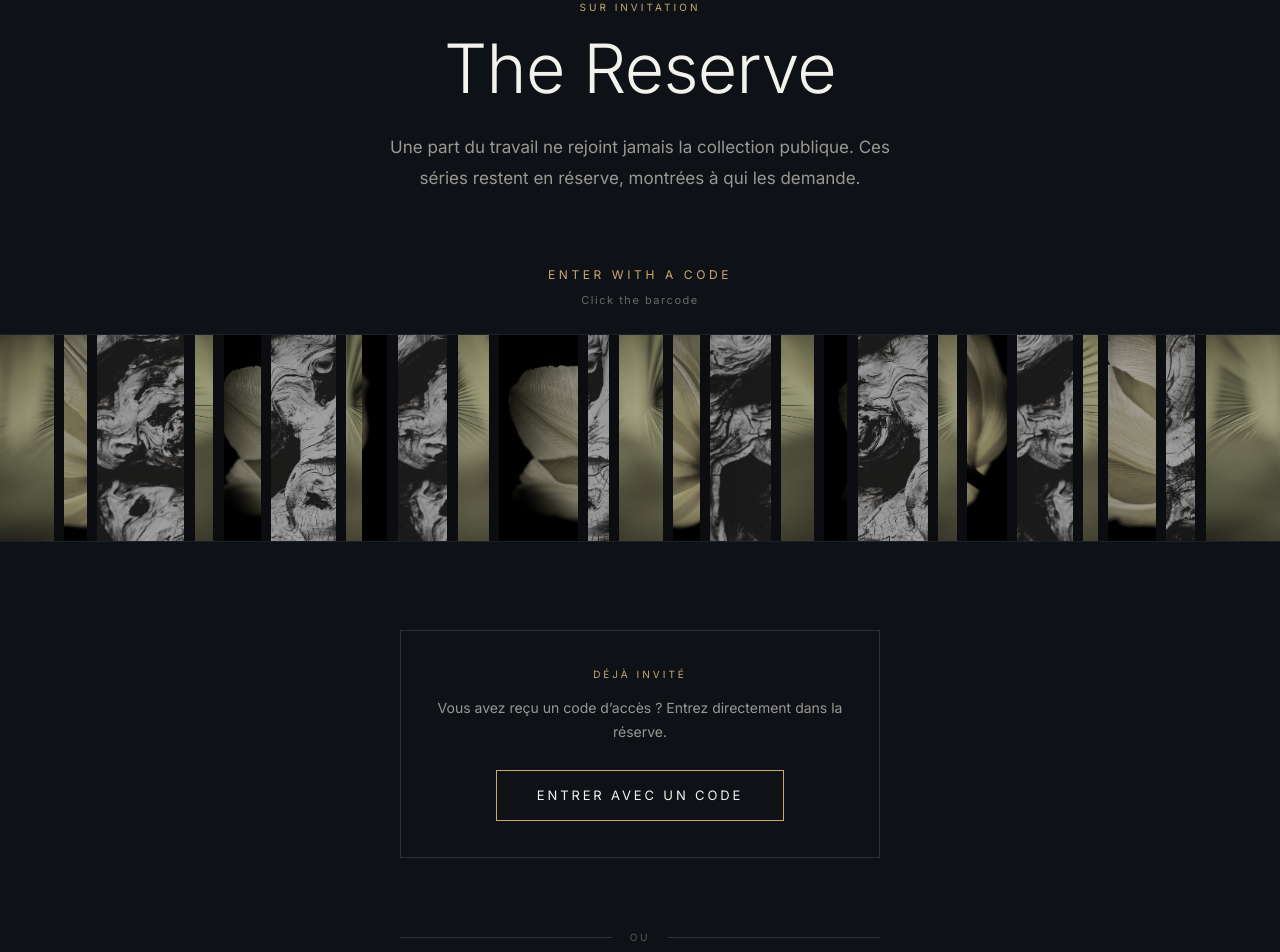
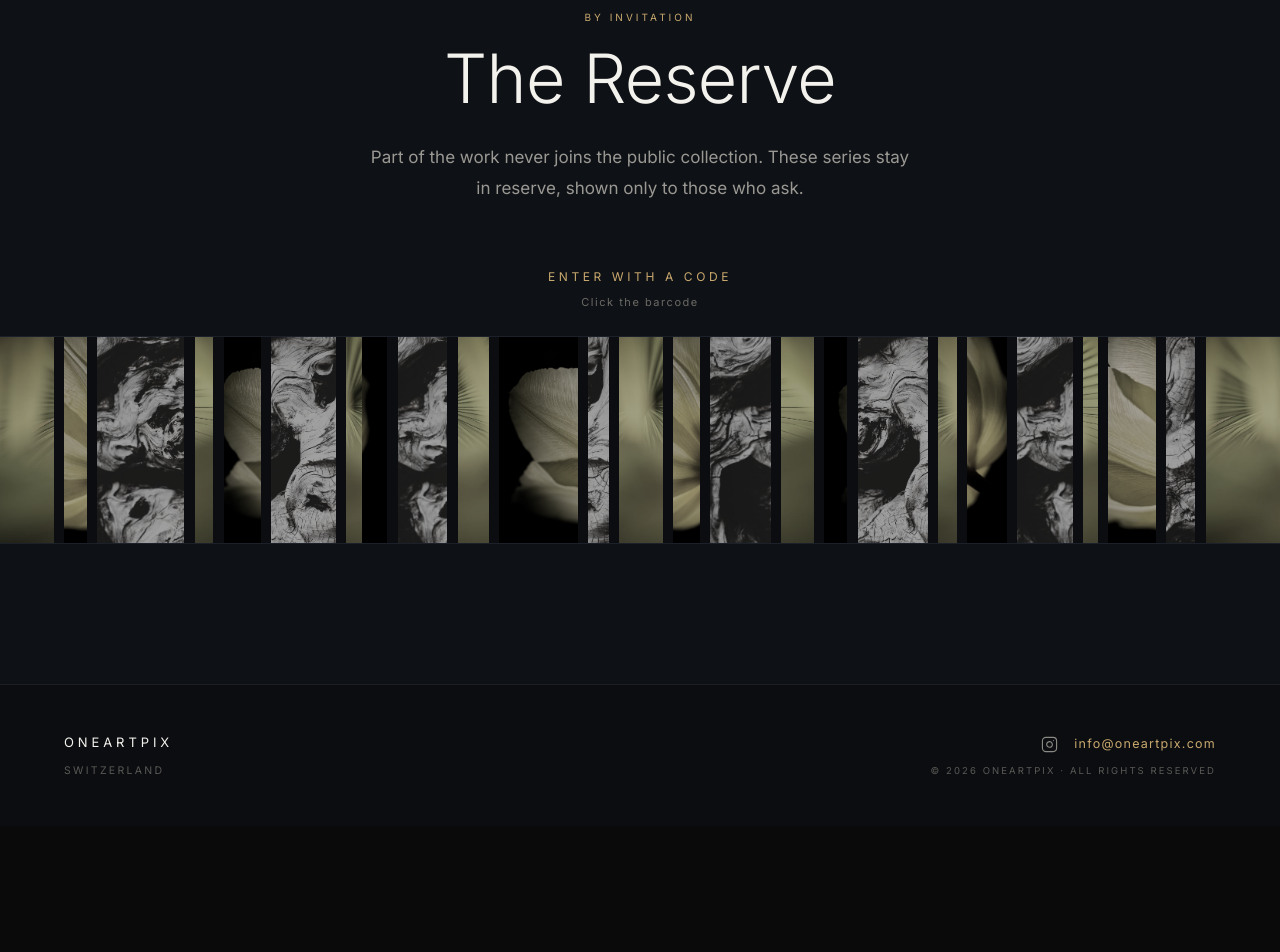
Before and after one commit to BCMED74/oneartpix-v2, a Next.js app: page /reserve in a window 1280 px wide. Shown: the part 120-1072 px from the top of the page. After the commit the page ends 946 px from the top, so only its background shows below. Built offline with nearby package versions, Linux system fonts and the light colour scheme.

Commit message:
feat: reserve page cleanup
Updated French text to English for better accessibility and clarity. Adjusted header and section styles for improved layout.

```diff
--- a/src/app/reserve/page.tsx
+++ b/src/app/reserve/page.tsx
@@ -1,8 +1,7 @@
 /* ============================================================
-   ONEARTPIX — PAGE PUBLIQUE  /reserve
-   Deux chemins clairement séparés :
-   · demander un accès (nouveau visiteur)
-   · entrer avec un code (visiteur invité)
+   ONEARTPIX — PUBLIC PAGE  /reserve
+   Title, barcode gate, nothing else.
+   No category is ever revealed.
    ============================================================ */
 
 import type { Metadata } from "next";
@@ -10,17 +9,16 @@ import path from "path";
 import fs from "fs";
 import { themeFolders } from "@/data/private";
 import ReserveBarcode from "@/components/ReserveBarcode";
-import AccessRequest from "@/components/AccessRequest";
 
 export const metadata: Metadata = {
   title: "The Reserve · OneArtPix",
   description:
-    "Collections privées OneArtPix, accessibles sur invitation. Séries confidentielles de photographie fine art en édition limitée.",
+    "Private OneArtPix collections, accessible by invitation. Confidential fine art photography series in limited edition.",
 };
 
 export default function ReservePage() {
-  /* On ne retient que les couvertures réellement déposées :
-     une image absente laisserait une bande vide dans le motif. */
+  /* Only covers that actually exist feed the barcode:
+     a missing file would leave an empty band in the pattern. */
   const dir = path.join(process.cwd(), "public", "reserve");
   const images = themeFolders()
     .map((f) => f.slug + ".webp")
@@ -30,54 +28,26 @@ export default function ReservePage() {
     .map((name) => "/reserve/" + name);
 
   return (
-    <main style={{ minHeight: "100vh", background: "#0e1116", color: "#F4F2ED" }}>
+    <main style={{ minHeight: "100vh", background: "#0e1116", color: "#F4F2ED", display: "flex", flexDirection: "column" }}>
 
-      {/* === EN-TÊTE === */}
-      <header style={{ maxWidth: "680px", margin: "0 auto", padding: "120px 5vw 72px", textAlign: "center" }}>
+      {/* === HEADER === */}
+      <header style={{ maxWidth: "680px", margin: "0 auto", padding: "130px 5vw 64px", textAlign: "center" }}>
         <p style={{ color: "#C9A96E", fontSize: "10px", letterSpacing: "0.3em", textTransform: "uppercase", margin: "0 0 18px" }}>
-          Sur invitation
+          By invitation
         </p>
         <h1 style={{ fontSize: "clamp(36px,6vw,68px)", fontWeight: 300, letterSpacing: "-0.01em", margin: "0 0 28px", lineHeight: 1.05 }}>
           The Reserve
         </h1>
         <p style={{ color: "#9a9892", fontSize: "17px", lineHeight: 1.8, margin: 0 }}>
-          Une part du travail ne rejoint jamais la collection publique. Ces séries
-          restent en réserve, montrées à qui les demande.
+          Part of the work never joins the public collection. These series stay
+          in reserve, shown only to those who ask.
         </p>
       </header>
 
-      {/* === CODE-BARRES (pleine largeur) === */}
+      {/* === BARCODE GATE === */}
       <ReserveBarcode images={images} />
 
-      {/* === LES DEUX CHEMINS === */}
-      <section style={{ padding: "88px 5vw 40px", display: "flex", flexDirection: "column", alignItems: "center" }}>
-
-        {/* --- 1. Déjà invité --- */}
-        <div style={{ width: "100%", maxWidth: "480px", border: "1px solid #2a2f38", padding: "36px 32px", textAlign: "center", marginBottom: "72px" }}>
-          <p style={{ color: "#C9A96E", fontSize: "10px", letterSpacing: "0.3em", textTransform: "uppercase", margin: "0 0 14px" }}>
-            Déjà invité
-          </p>
-          <p style={{ color: "#9a9892", fontSize: "14px", lineHeight: 1.7, margin: "0 0 26px" }}>
-            Vous avez reçu un code d’accès&nbsp;? Entrez directement dans la réserve.
-          </p>
-          <a href="/private" style={{ display: "inline-block", border: "1px solid #C9A96E", color: "#F4F2ED", fontSize: "13px", letterSpacing: "0.22em", textTransform: "uppercase", textDecoration: "none", padding: "15px 40px" }}>
-            Entrer avec un code
-          </a>
-        </div>
-
-        {/* --- séparateur --- */}
-        <div style={{ display: "flex", alignItems: "center", gap: "18px", width: "100%", maxWidth: "480px", marginBottom: "64px" }}>
-          <span style={{ flex: 1, height: "1px", background: "#2a2f38" }} />
-          <span style={{ color: "#5a5955", fontSize: "10px", letterSpacing: "0.28em", textTransform: "uppercase" }}>ou</span>
-          <span style={{ flex: 1, height: "1px", background: "#2a2f38" }} />
-        </div>
-
-        {/* --- 2. Nouvelle demande --- */}
-        <AccessRequest scope="RESERVE" title="Demander un accès" />
-
-      </section>
-
-      <div style={{ height: "100px" }} />
+      <div style={{ flex: 1, minHeight: "140px" }} />
 
     </main>
   );
```
